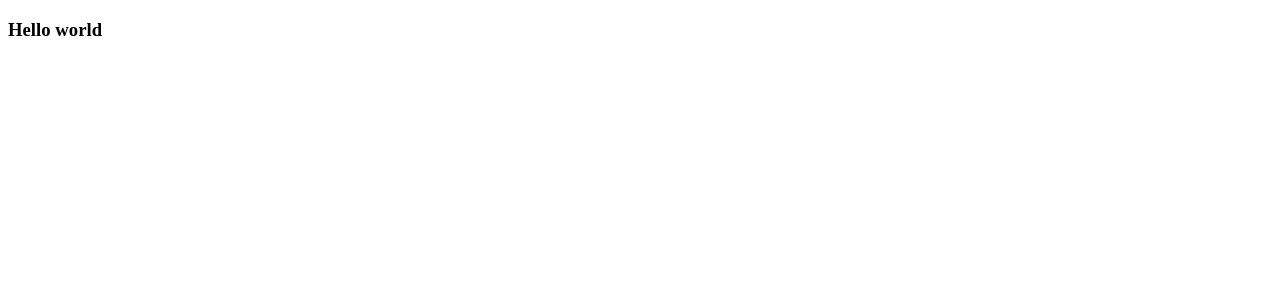
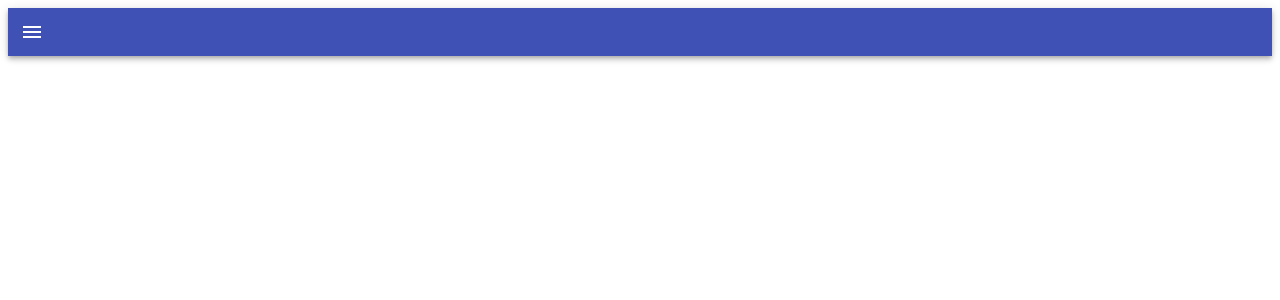
Before and after one commit to anxiubin/word-cloud, a React app: page / in a window 1280 px wide. Shown: the top 300 px of the page. Built offline with nearby package versions, Linux system fonts and the light colour scheme.

Commit message:
ENH: add Navigation Bar

```diff
--- a/package.json
+++ b/package.json
@@ -4,6 +4,8 @@
   "main": "index.js",
   "license": "MIT",
   "dependencies": {
+    "@material-ui/core": "^4.9.9",
+    "@material-ui/icons": "^4.9.1",
     "react": "^16.13.1",
     "react-dom": "^16.13.1"
   },
--- a/src/components/App.js
+++ b/src/components/App.js
@@ -1,13 +1,11 @@
-import React, {Component} from 'react';
+import React from 'react';
+import AppShell from './AppShell';
 
-class App extends Component {
-  	render() {
-		return (
-	  		<>
-			  <h3>Hello world</h3>
-	  		</>
-		);
-  	}
+function App() {
+  return (
+	<div>
+	  <AppShell/>
+	</div>
+  );
 }
-
 export default App;
--- /dev/null
+++ b/src/components/AppShell.js
@@ -0,0 +1,38 @@
+import React, {useState} from 'react';
+import { withStyles } from '@material-ui/core/styles';
+import AppBar from '@material-ui/core/AppBar';
+import Drawer from '@material-ui/core/Drawer';
+import MenuItem from '@material-ui/core/MenuItem';
+import IconButton from '@material-ui/core/IconButton';
+import MenuIcon from '@material-ui/icons/Menu';
+
+const styles = {
+    root: {
+        flexGrow: 1,
+    },
+    menuButton: {
+        marginRight: 'auto',
+    }
+}
+
+function AppShell({classes}) {
+    const [toggle, setToggle] = useState(false);
+    const handleDrawerToggle = () => {
+        setToggle(prevValue => !prevValue);
+    }
+
+    return (
+        <div className={classes.root}>
+            <AppBar position="static">
+                <IconButton className={classes.menuButton} color="inherit" onClick={handleDrawerToggle}>
+                    <MenuIcon/>
+                </IconButton>
+            </AppBar>
+            <Drawer open={toggle}>
+                <MenuItem onClick={handleDrawerToggle}>Home</MenuItem>
+            </Drawer>
+        </div>
+    );
+}
+
+export default withStyles(styles)(AppShell);
```
Also changed, not shown: 1 other file (tests, documents, lock files or other folders).
